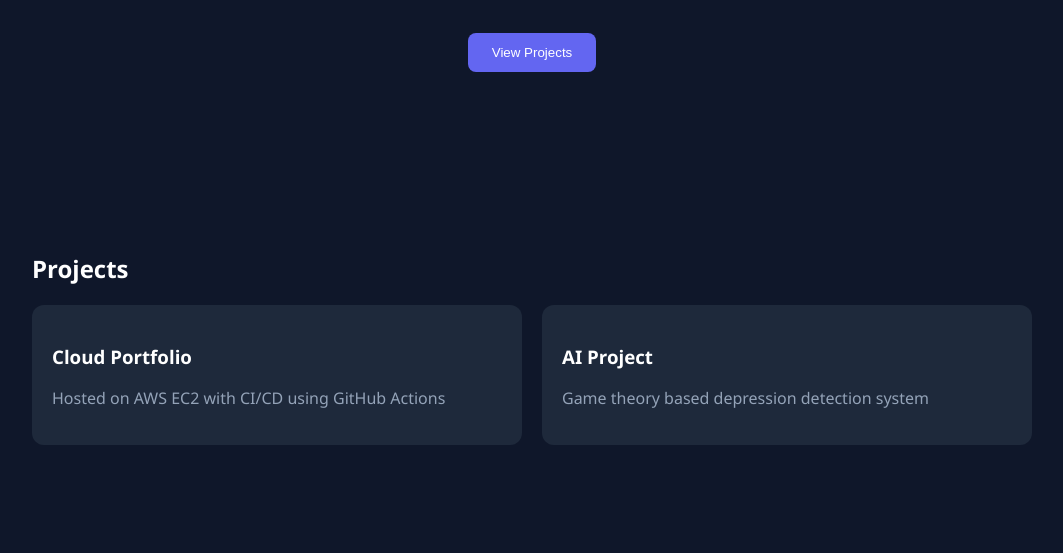
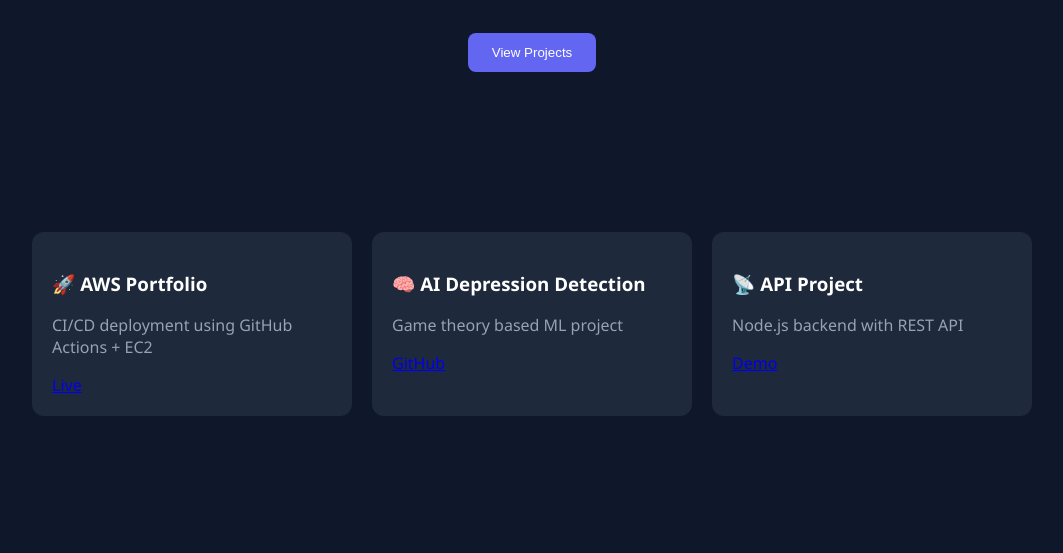
Before and after one commit to Teja260906/Teja, a plain HTML site: page index.html in a window 1280 px wide. Shown: the part 206-759 px from the top of the page, without its empty margins (108-1171 px from the left). Drawn offline with Linux system fonts and the light colour scheme.

Commit message:
Update index.html

```diff
--- a/index.html
+++ b/index.html
@@ -75,18 +75,27 @@
 </header>
 
 <section>
-  <h2>Projects</h2>
   <div class="projects">
-    <div class="card">
-      <h3>Cloud Portfolio</h3>
-      <p>Hosted on AWS EC2 with CI/CD using GitHub Actions</p>
-    </div>
 
-    <div class="card">
-      <h3>AI Project</h3>
-      <p>Game theory based depression detection system</p>
-    </div>
+  <div class="card fade-in">
+    <h3>🚀 AWS Portfolio</h3>
+    <p>CI/CD deployment using GitHub Actions + EC2</p>
+    <a href="http://13.233.197.196" target="_blank">Live</a>
   </div>
+
+  <div class="card fade-in">
+    <h3>🧠 AI Depression Detection</h3>
+    <p>Game theory based ML project</p>
+    <a href="#">GitHub</a>
+  </div>
+
+  <div class="card fade-in">
+    <h3>📡 API Project</h3>
+    <p>Node.js backend with REST API</p>
+    <a href="#">Demo</a>
+  </div>
+
+</div>
 </section>
 
 <section>
```
